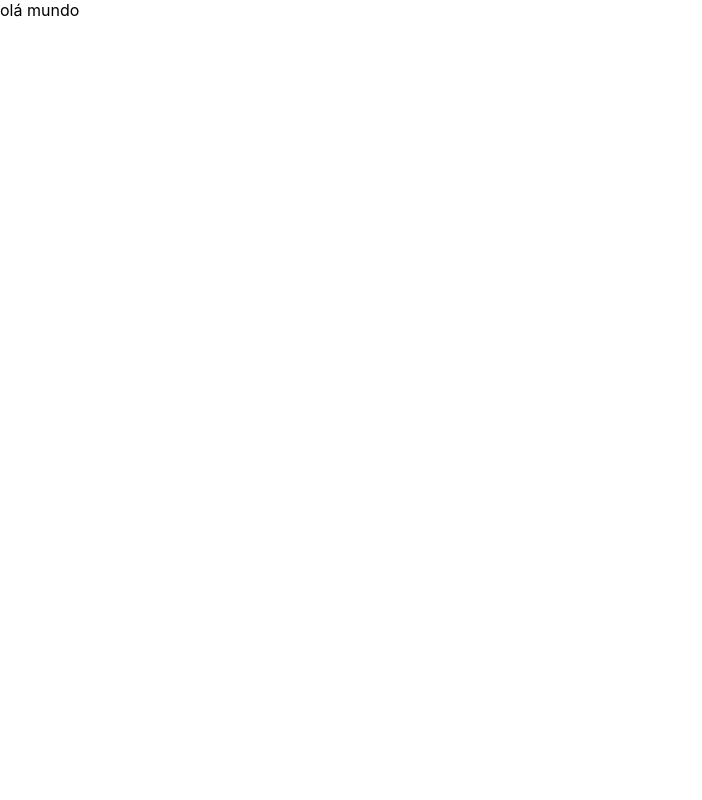
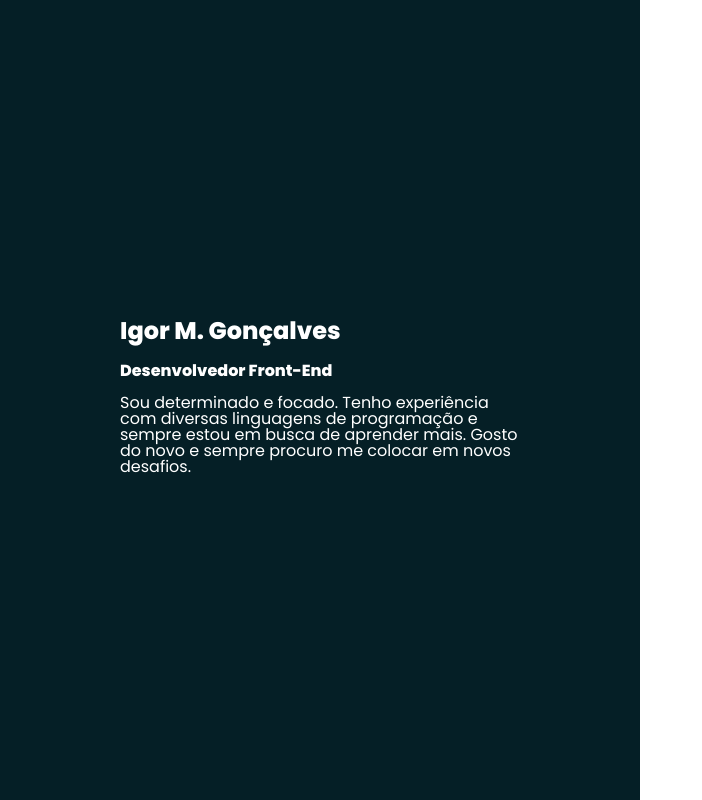
Before and after one commit to igo-mgoncalvs/Curriculo-React, a React (Create React App) app: page / in a window 1280 px wide. Shown: the whole page, without its empty margins (0-702 px from the left). Built offline with nearby package versions, Linux system fonts and the light colour scheme; the HTML template or start-up script is replaced by a standard one.

Commit message:
Pagina sobreMim concluida

```diff
--- a/src/App.tsx
+++ b/src/App.tsx
@@ -1,10 +1,11 @@
 import React from 'react';
 import logo from './logo.svg';
+import Curriculo from './pages/curriculo';
 
 function App() {
   return (
     <div className="App">
-      olá mundo
+      <Curriculo />
     </div>
   );
 }
--- /dev/null
+++ b/src/components/sobreMim/index.tsx
@@ -0,0 +1,13 @@
+import styles from "./sobreMim.module.scss"
+
+export default function SobreMim () {
+    return (
+        <section className={styles.sobreMim}>
+            <div className={styles.sobreMim__box}>
+                <h1>Igor M. Gonçalves</h1>
+                <p className={styles.sobreMim__box__funcao}>Desenvolvedor Front-End</p>
+                <p>Sou determinado e focado. Tenho experiência com diversas linguagens de programação e sempre estou em busca de aprender mais. Gosto do novo e sempre procuro me colocar em novos desafios.</p>
+            </div>
+        </section>
+    )
+}
--- /dev/null
+++ b/src/components/sobreMim/sobreMim.module.scss
@@ -0,0 +1,22 @@
+@import "/src/styles/variaveis";
+
+.sobreMim{
+    display: flex;
+    justify-content: center;
+    align-items: center;
+    background-color: $fundoPrincipal;
+    width: 50vw;
+    height: 100vh;
+
+    &__box{
+        width: 25rem;
+
+        & p, h1 {
+            margin-top: 10px;
+        }
+
+        &__funcao{
+            font-weight: bold;
+        }
+    }
+}
--- a/src/index.css
+++ b/src/index.css
@@ -1,13 +1,49 @@
+@import url('https://fonts.googleapis.com/css2?family=Poppins:wght@400;500;800&display=swap');
+
+html, body, div, span, applet, object, iframe, blockquote, pre,
+a, abbr, acronym, address, big, cite, code,
+del, dfn, em, img, ins, kbd, q, s, samp,
+small, strike, strong, sub, sup, tt, var,
+b, u, i, center,
+dl, dt, dd, ol, ul, li,
+fieldset, form, label, legend,
+table, caption, tbody, tfoot, thead, tr, th, td,
+article, aside, canvas, details, embed,
+figure, figcaption, footer, header, hgroup,
+menu, nav, output, ruby, section, summary,
+time, mark, audio, video {
+    margin: 0;
+    padding: 0;
+    border: 0;
+    font-size: 100%;
+    font: inherit;
+    vertical-align: baseline;
+}
+/* HTML5 display-role reset for older browsers */
+article, aside, details, figcaption, figure,
+footer, header, hgroup, menu, nav, section {
+    display: block;
+}
 body {
-  margin: 0;
-  font-family: -apple-system, BlinkMacSystemFont, 'Segoe UI', 'Roboto', 'Oxygen',
-    'Ubuntu', 'Cantarell', 'Fira Sans', 'Droid Sans', 'Helvetica Neue',
-    sans-serif;
-  -webkit-font-smoothing: antialiased;
-  -moz-osx-font-smoothing: grayscale;
+    line-height: 1;
+}
+ol, ul {
+    list-style: none;
+}
+blockquote, q {
+    quotes: none;
+}
+blockquote:before, blockquote:after,
+q:before, q:after {
+    content: '';
+    content: none;
+}
+table {
+    border-collapse: collapse;
+    border-spacing: 0;
 }
 
-code {
-  font-family: source-code-pro, Menlo, Monaco, Consolas, 'Courier New',
-    monospace;
+*{
+  color: white;
+  font-family: 'Poppins', sans-serif;
 }
--- /dev/null
+++ b/src/pages/curriculo/index.tsx
@@ -0,0 +1,9 @@
+import SobreMim from "../../components/sobreMim";
+
+export default function Curriculo () {
+    return (
+        <>
+            <SobreMim />
+        </>
+    )
+}
--- /dev/null
+++ b/src/styles/_variaveis.scss
@@ -0,0 +1 @@
+$fundoPrincipal: #051f26
--- a/tsconfig.json
+++ b/tsconfig.json
@@ -18,7 +18,8 @@
     "resolveJsonModule": true,
     "isolatedModules": true,
     "noEmit": true,
-    "jsx": "react-jsx"
+    "jsx": "react-jsx",
+    "baseUrl": "src"
   },
   "include": [
     "src"
```
